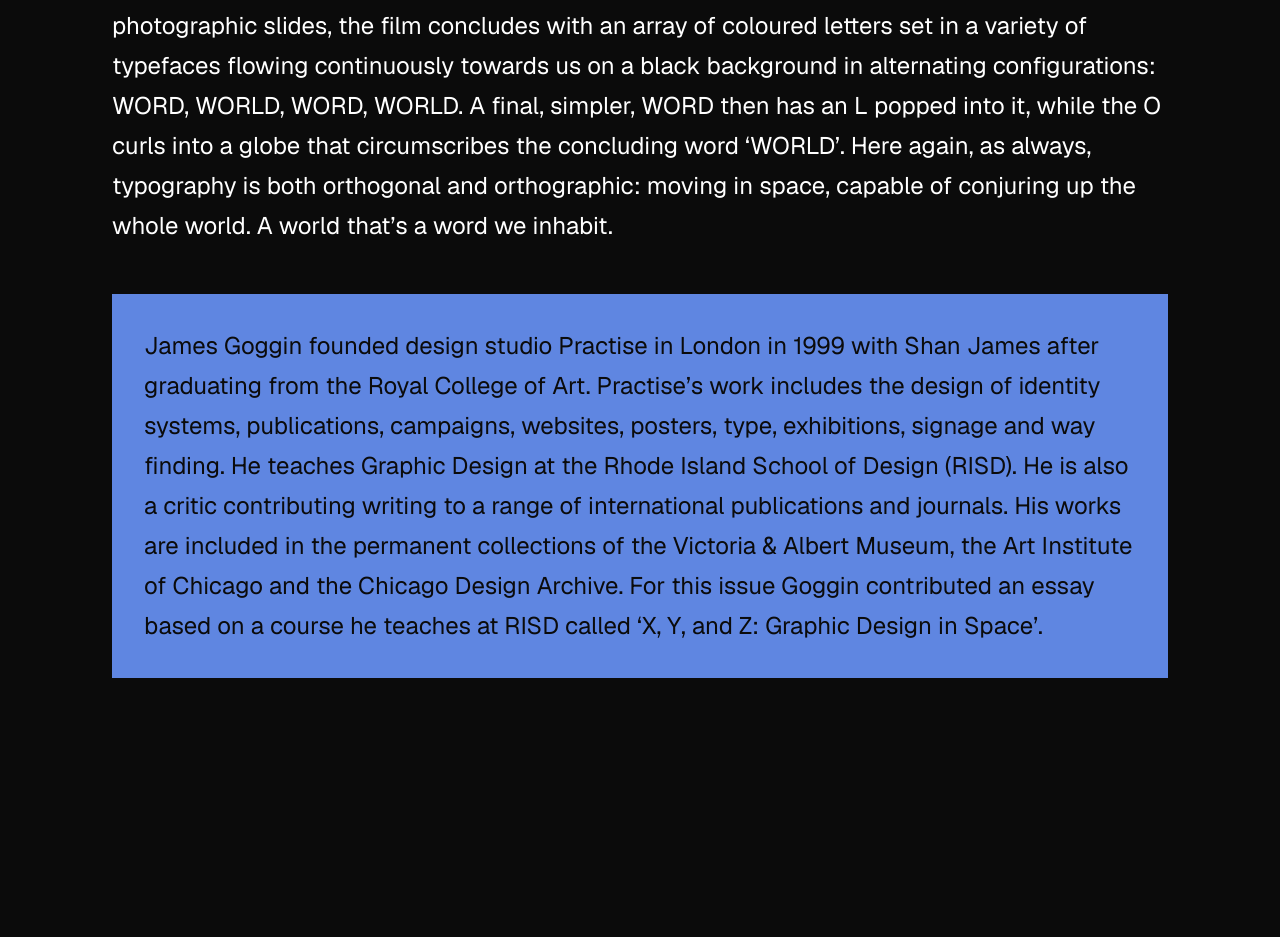
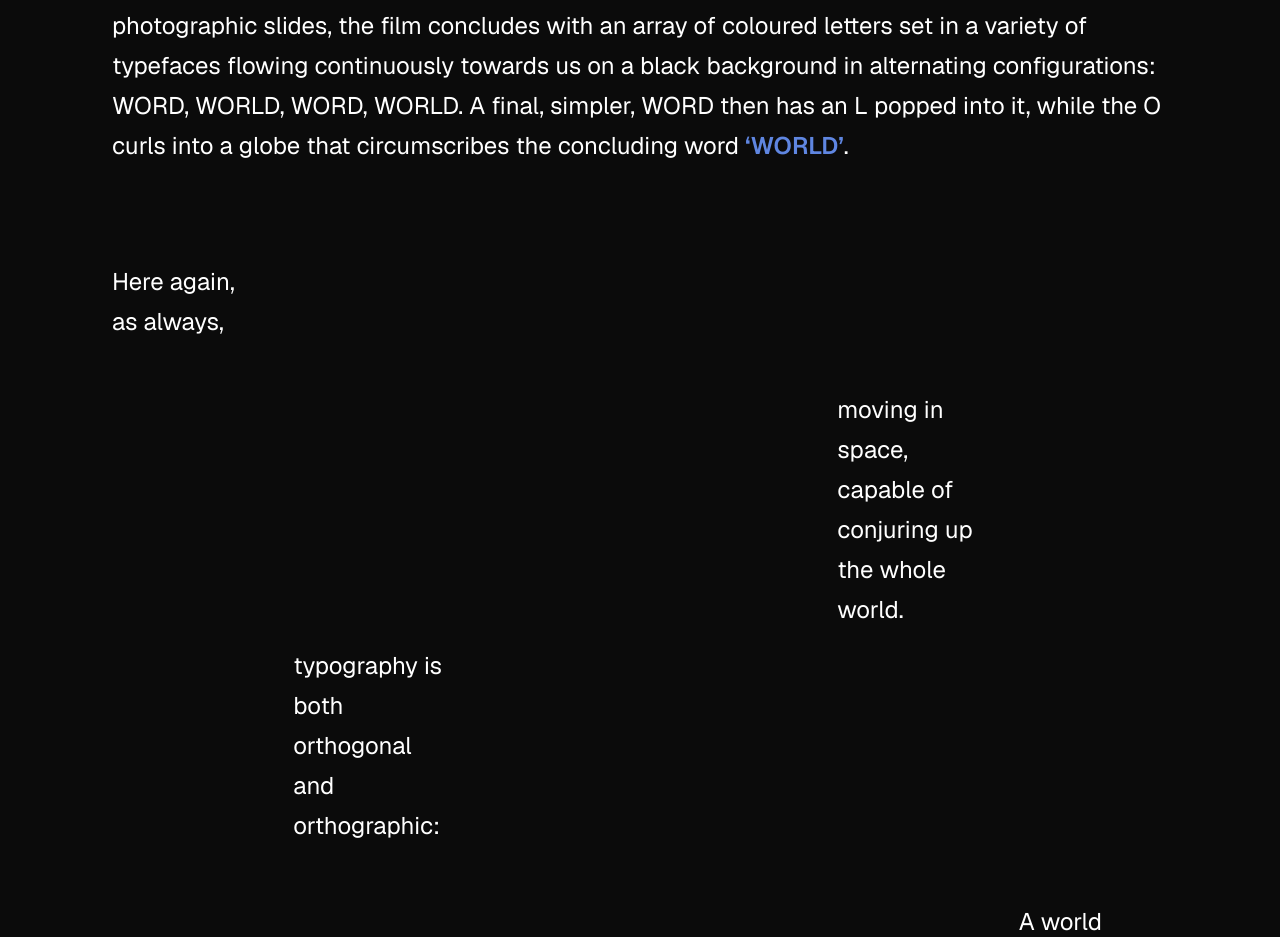
Before and after one commit to songj285/binding, a plain HTML site: page word-worlds/index.html in a window 1280 px wide. Shown: the part 7666-8603 px from the top of the page. Before the commit the page ends 8392 px from the top, so only its background shows below. Drawn offline with nearby package versions, Linux system fonts and the light colour scheme; a web font is replaced by a local one.

Commit message:
add grid in second one

```diff
--- a/word-worlds/index.html
+++ b/word-worlds/index.html
@@ -30,8 +30,7 @@
 			</header>
 			<section>
 				<p class="number">#1</p>
-				<p>Powers of Ten, Charles and Ray Eames’s documentary film depicting the relative scale of the Universe, famously starts in a Chicago lakeside park with a picnicking female and male couple surrounded by food and books (including social scientist J.T. Fraser’s time studies classic The Voices of Time). Unless you’re paying close attention, you might miss an important detail in the
-moments before the camera calmly pulls us
+				<p>Powers of Ten, Charles and Ray Eames’s documentary film depicting the relative scale of the Universe, famously starts in a Chicago lakeside park with a picnicking female and male couple surrounded by food and books (including social scientist J.T. Fraser’s time studies classic The Voices of Time). Unless you’re paying close attention, you might miss an important detail in the moments before the camera calmly pulls us
 up and out into space. While the man lies
 down for a post-lunch nap, the woman picks
 up and leafs through one of their books.
@@ -307,31 +306,16 @@ down to earth. Pitter Patterns was made in 1960 by Chicago filmmaker Millie Gold
 kits designed by IBM’s Science Research Association subsidiary. The ten-minute film surveys the foundations of language through
 sounds and signs, proposing rhyme and rhythm as an effective learning methodology. Before a subtle sales pitch kicks in halfway through, the film starts with some pretty incisive definitions of typography: 'Language transformed into graphic symbols'; 'The printed word: link between the mind and many worlds'. After running through a beautiful succession of cascading three-letter-word
 concrete poetry superimposed on a miscellany of photographic slides, the film concludes with an array of coloured letters set in a variety of typefaces flowing continuously towards us on a black background in alternating configurations: WORD, WORLD, WORD, WORLD. A final, simpler, WORD then has an L popped into it, while the O curls into a
-globe that circumscribes the concluding word
-‘WORLD’. Here again, as always, typography
-is both orthogonal and orthographic: moving
-in space, capable of conjuring up the whole
-world. A world that’s a word we inhabit.</p>
+globe that circumscribes the concluding word <em>‘WORLD’</em>.</p>
+					<section class="important">
+							<p>Here again, as always,</p>
+							<p>typography is both orthogonal and orthographic:</p>
+							<p>moving in space, capable of conjuring up the whole world.</p>
+							<p>A world that’s a word we inhabit.</p>
+					</section>
 			</section>
 			<section>
-				<p class="epigraph">James Goggin founded design studio Practise in London in 1999 with Shan James after graduating from the Royal College of Art.
-Practise’s work includes the design
-of identity systems, publications,
-campaigns, websites, posters,
-type, exhibitions, signage and way
-finding. He teaches Graphic Design
-at the Rhode Island School of
-Design (RISD). He is also a critic contributing writing to a range
-of international publications and
-journals. His works are included
-in the permanent collections of
-the Victoria & Albert Museum, the
-Art Institute of Chicago and the
-Chicago Design Archive. For this
-issue Goggin contributed an essay
-based on a course he teaches at
-RISD called ‘X, Y, and Z: Graphic
-Design in Space’.</p>
+				<p class="epigraph">James Goggin founded design studio Practise in London in 1999 with Shan James after graduating from the Royal College of Art. Practise’s work includes the design of identity systems, publications, campaigns, websites, posters, type, exhibitions, signage and way finding. He teaches Graphic Design at the Rhode Island School of Design (RISD). He is also a critic contributing writing to a range of international publications and journals. His works are included in the permanent collections of the Victoria & Albert Museum, the Art Institute of Chicago and the Chicago Design Archive. For this issue Goggin contributed an essay based on a course he teaches at RISD called ‘X, Y, and Z: Graphic Design in Space’.</p>
 			</section>
 		</main>
 	</body>
--- a/word-worlds/style.css
+++ b/word-worlds/style.css
@@ -38,6 +38,32 @@ li{
 	border: 0;
 }
 
+em{
+	font-weight: 600;
+	color: var(--color-point);
+}
+
+.important{
+	display: grid;
+	grid-auto-rows: 16vh;
+	grid-auto-columns: 1fr;
+
+	>p:nth-child(2) {
+		grid-column: 2;
+		grid-row: 4;
+	}
+
+	>p:nth-child(3) {
+		grid-column: 5;
+		grid-row: 2;
+	}
+
+	>p:nth-child(4) {
+		grid-column: 6;
+		grid-row: 6;
+	}
+}
+
 .active{
 	color: var(--color-point);
 }
```
Also changed, not shown: index.html (+1 -1 lines), my-typographies/style.css (+10 -1 lines).
